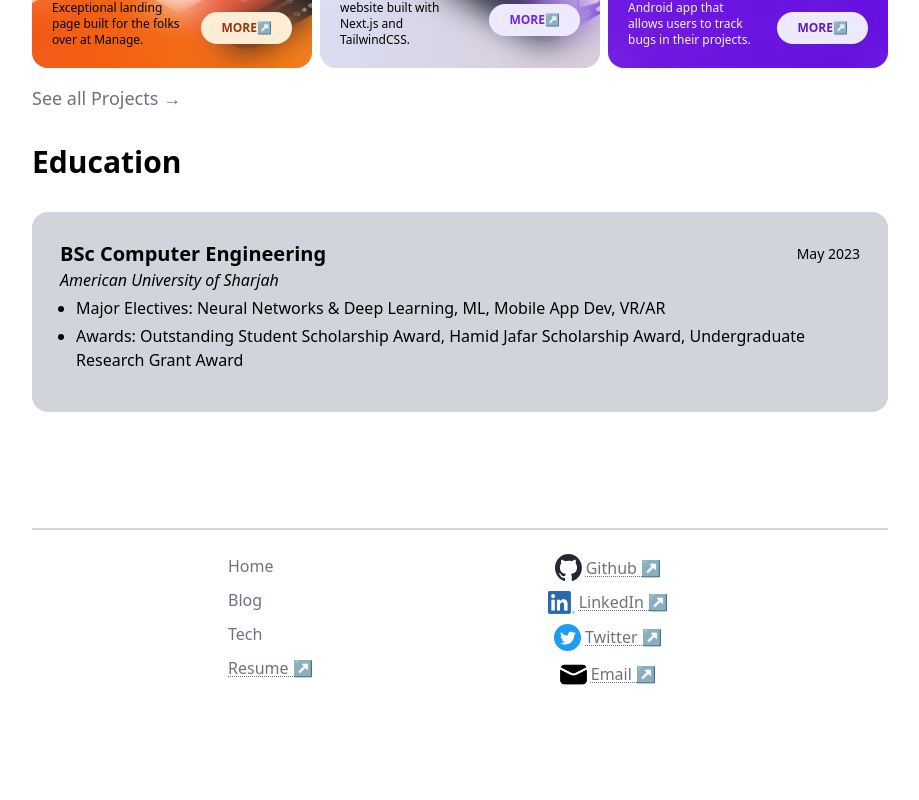
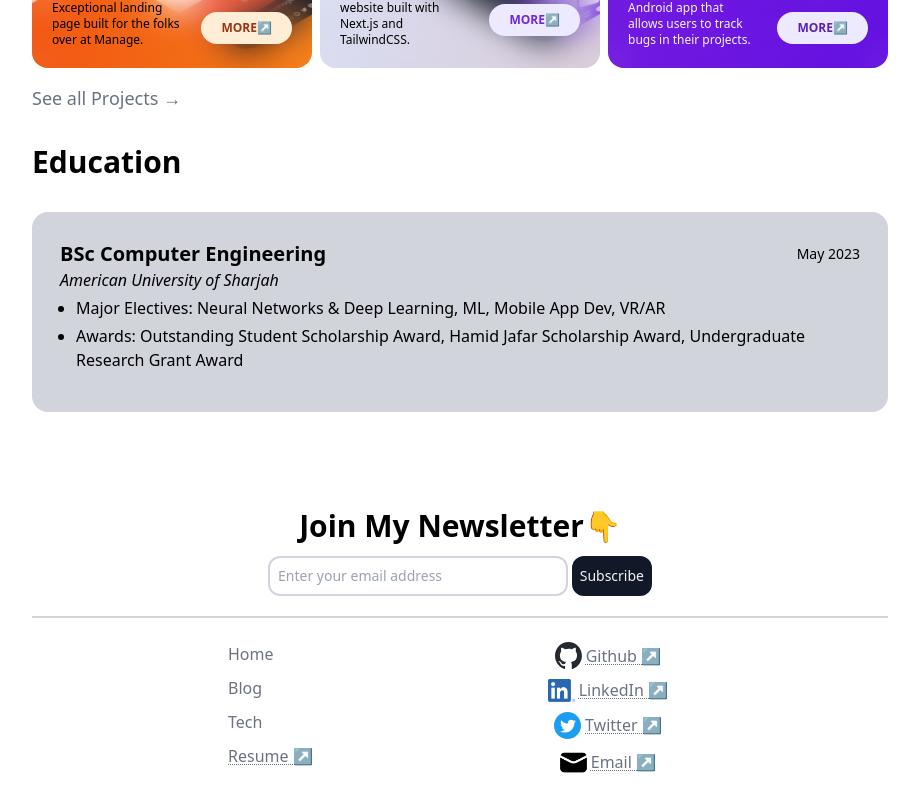
Before and after one commit to saadsme/portfolio, a Next.js app: page / in a window 1280 px wide. Shown: the part 1971-2771 px from the top of the page, without its empty margins (180-1099 px from the left). Before the commit the page ends 2683 px from the top, so only its background shows below. Built offline with nearby package versions, Linux system fonts and the light colour scheme.

Commit message:
feat: welcome email

```diff
--- a/components/Footer.js
+++ b/components/Footer.js
@@ -7,20 +7,40 @@ const Footer = () => {
     const [email, setEmail] = useState('');
     const subscribeToNewsletter = async () => {
 
-        const resend = new Resend("re_8AcHGT4F_BjvXdySW2tX81oNwULQM6Z8L");
-        var response = resend.contacts.create({
-            email: email,
-            firstName: 'Steve',
-            lastName: 'Wozniak',
-            unsubscribed: false,
-            audienceId: '2eef985f-c140-4975-90a5-0e7eed510061',
-          });
-          console.log(response);
-          setEmail('');
+        //const resend = new Resend("re_8AcHGT4F_BjvXdySW2tX81oNwULQM6Z8L");
+        var response = await fetch('/api/subscribe', {
+            method: 'POST',
+            body: JSON.stringify({ email }),
+            headers: {
+              'Content-Type': 'application/json',
+            },
+            })
+            if(response.status === 200){
+
+                var response = await fetch('/api/sendWelcomeMail', {
+                    method: 'POST',
+                    body: JSON.stringify({ email }),
+                    headers: {
+                      'Content-Type': 'application/json',
+                    },
+                    })
+                    if(response.status === 200){
+                        alert('Thanks for subscribing! You might wanna check your email for a little surprise!😉')
+                    }
+                    else{
+                        alert('Error Sending Welcome Mail!')
+                    }
+            }
+            else{
+                alert('Error Subscribing!')
+            }
+
+
+          //setEmail('');
      }
   return (
         <div className='mx-auto '>
-            {/* <div className='flex flex-col justify-center items-center gap-3'>
+            <div className='flex flex-col justify-center items-center gap-3'>
             <div className='font-bold text-3xl'>
             Join My Newsletter👇
             </div>
@@ -31,7 +51,7 @@ const Footer = () => {
                 placeholder='Enter your email address'/>
                 <button className='bg-gray-900 text-gray-100 rounded-xl p-2  text-sm' onClick={subscribeToNewsletter}>Subscribe</button>
             </div>
-            </div> */}
+            </div>
             <span className="block h-0.5 w-full bg-gray-300 mb-5 md:max-w-4xl mt-5"></span>
             <div className='flex flex-col justify-center  md:flex-row md:justify-between md:px-48 '>
 
--- /dev/null
+++ b/components/email-template.jsx
@@ -0,0 +1,14 @@
+import * as React from 'react';
+
+export const EmailTemplate = ({
+  firstName,
+}) => (
+  <div className='flex flex-col gap-3'>
+    <h1>Hi 👋</h1>
+    <div>Thanks for subscribing to my email list! Welcome aboard! 🚀 <br/><br/>
+    I'll be sending monthly emails to you about any cool things I come across.</div>
+    <br/>Saad
+    <br/><br/> There is no surprise, I just wanted to see if you would actually subscribe to my email list. 😂😂 If you're reading this you're a real one.🫶
+    <br/><br/>also im still working on the unsubscribe button so you're stuck with me for now. 😈
+  </div>
+);
--- /dev/null
+++ b/pages/api/sendWelcomeMail.js
@@ -0,0 +1,20 @@
+
+import { EmailTemplate } from '../../components/email-template';
+import { Resend } from 'resend';
+
+const resend = new Resend(process.env.resend);
+
+export default async (req, res) => {
+  const { data, error } = await resend.emails.send({
+    from: 'Ahmed Saad <hello@saads.me>',
+    to: req.body.email,
+    subject: 'Thanks for subscribing!',
+    react: EmailTemplate({ firstName: 'John' }),
+  });
+
+  if (error) {
+    return res.status(400).json(error);
+  }
+
+  res.status(200).json(data);
+};
--- /dev/null
+++ b/pages/api/subscribe.js
@@ -0,0 +1,25 @@
+import { Resend } from 'resend';
+
+const resend = new Resend(process.env.resend);
+
+export default async (req, res) => {
+  try {
+    const { data, error } = await resend.contacts.create({
+        email: req.body.email,
+        firstName: '',
+        lastName: '',
+        unsubscribed: false,
+        audienceId: '2eef985f-c140-4975-90a5-0e7eed510061',
+      });
+
+    if (error) {
+      res.status(400).json({ error });
+      return 'error'
+    }
+
+    res.status(200).json({ data });
+    return 'success'
+  } catch (error) {
+    res.status(400).json({ error });
+  }
+}
```
